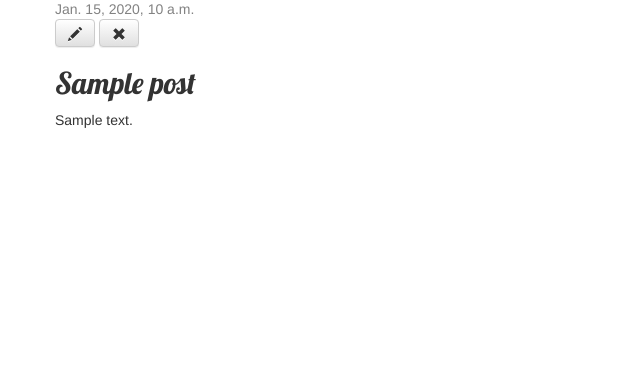
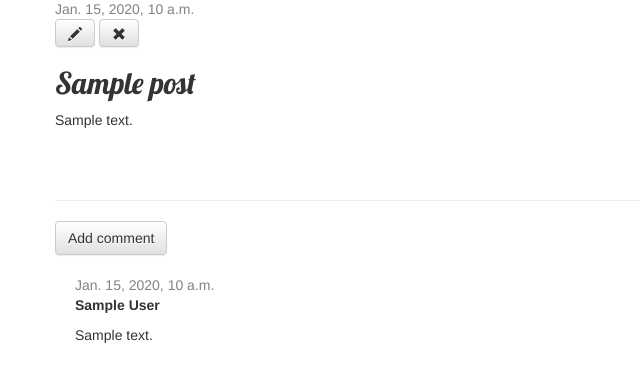
Before and after one commit to Pearcee/literate-octo-barnacle, a Django app: page /post/1/ in a window 1280 px wide. Shown: the part 145-527 px from the top of the page, without its empty margins (0-640 px from the left). Run offline with Django 3.2, Linux system fonts and the light colour scheme; tables that the repository leaves empty hold one stand-in row (values such as "Sample post"); some libraries are stand-ins or nearby versions.

Commit message:
Changed the HTML for the site.

```diff
--- a/blog/admin.py
+++ b/blog/admin.py
@@ -1,4 +1,5 @@
 from django.contrib import admin
-from .models import Post
+from .models import Post, Comment
 
 admin.site.register(Post)
+admin.site.register(Comment)
--- a/blog/models.py
+++ b/blog/models.py
@@ -17,3 +17,22 @@ class Post(models.Model):
 
     def __str__(self):
         return self.title
+
+
+class Comment(models.Model):
+    post = models.ForeignKey(
+        'blog.Post', on_delete=models.CASCADE, related_name='comments')
+    author = models.CharField(max_length=200)
+    text = models.TextField()
+    created_date = models.DateTimeField(default=timezone.now)
+    approved_comment = models.BooleanField(default=False)
+
+    def approve(self):
+        self.approved_comment = True
+        self.save()
+
+    def __str__(self):
+        return self.text
+
+    def approved_comments(self):
+        return self.comments.filter(approved_comment=True)
--- a/blog/static/css/blog.css
+++ b/blog/static/css/blog.css
@@ -54,3 +54,7 @@ h4 {
 .post h2 a:visited {
     color: #000000;
 }
+
+.comment {
+    margin: 20px 0px 20px 20px;
+}
--- a/blog/templates/blog/post_detail.html
+++ b/blog/templates/blog/post_detail.html
@@ -14,4 +14,23 @@
         <h2>{{ post.title }}</h2>
         <p>{{ post.text|linebreaksbr }}</p>
     </div>
+    <hr>
+    <a class="btn btn-default" href="{% url 'add_comment_to_post' pk=post.pk %}">Add comment</a>
+    {% for comment in post.comments.all %}
+    {% if user.is_authenticated or comment.approved_comment %}
+    <div class="comment">
+        <div class="date">
+            {{ comment.created_date }}
+            {% if not comment.approved_comment %}
+                <a class="btn btn-default" href="{% url 'comment_remove' pk=comment.pk %}"><span class="glyphicon glyphicon-remove"></span></a>
+                <a class="btn btn-default" href="{% url 'comment_approve' pk=comment.pk %}"><span class="glyphicon glyphicon-ok"></span></a>
+            {% endif %}
+        </div>
+        <strong>{{ comment.author }}</strong>
+        <p>{{ comment.text|linebreaks }}</p>
+    </div>
+    {% endif %}
+{% empty %}
+    <p>No comments here yet :(</p>
+{% endfor %}
 {% endblock %}
--- a/blog/urls.py
+++ b/blog/urls.py
@@ -10,5 +10,9 @@ urlpatterns = [
     path('drafts/', views.post_draft_list, name='post_draft_list'),
     path('post/<pk>/publish/', views.post_publish, name='post_publish'),
     path('post/<pk>/remove/', views.post_remove, name='post_remove'),
-
+    path('post/<int:pk>/comment/', views.add_comment_to_post,
+         name='add_comment_to_post'),
+    path('comment/<int:pk>/approve/',
+         views.comment_approve, name='comment_approve'),
+    path('comment/<int:pk>/remove/', views.comment_remove, name='comment_remove'),
 ]
--- a/blog/views.py
+++ b/blog/views.py
@@ -2,8 +2,8 @@ from django.contrib.auth.decorators import login_required
 from django.shortcuts import render, get_object_or_404
 from django.shortcuts import redirect
 from django.utils import timezone
-from .models import Post
-from .forms import PostForm
+from .models import Post, Comment
+from .forms import PostForm, CommentForm
 
 
 def post_list(request):
@@ -67,3 +67,32 @@ def post_remove(request, pk):
     post = get_object_or_404(Post, pk=pk)
     post.delete()
     return redirect('post_list')
+
+
+@login_required
+def add_comment_to_post(request, pk):
+    post = get_object_or_404(Post, pk=pk)
+    if request.method == "POST":
+        form = CommentForm(request.POST)
+        if form.is_valid():
+            comment = form.save(commit=False)
+            comment.post = post
+            comment.save()
+            return redirect('post_detail', pk=post.pk)
+    else:
+        form = CommentForm()
+    return render(request, 'blog/add_comment_to_post.html', {'form': form})
+
+
+@login_required
+def comment_approve(request, pk):
+    comment = get_object_or_404(Comment, pk=pk)
+    comment.approve()
+    return redirect('post_detail', pk=comment.post.pk)
+
+
+@login_required
+def comment_remove(request, pk):
+    comment = get_object_or_404(Comment, pk=pk)
+    comment.delete()
+    return redirect('post_detail', pk=comment.post.pk)
```
Also changed, not shown: blog/forms.py (+8 -1 lines), blog/templates/blog/add_comment_to_post.html (added, +9 -0 lines), blog/templates/blog/post_list.html (+8 -3 lines), blog/migrations/0002_comment.py (added).
